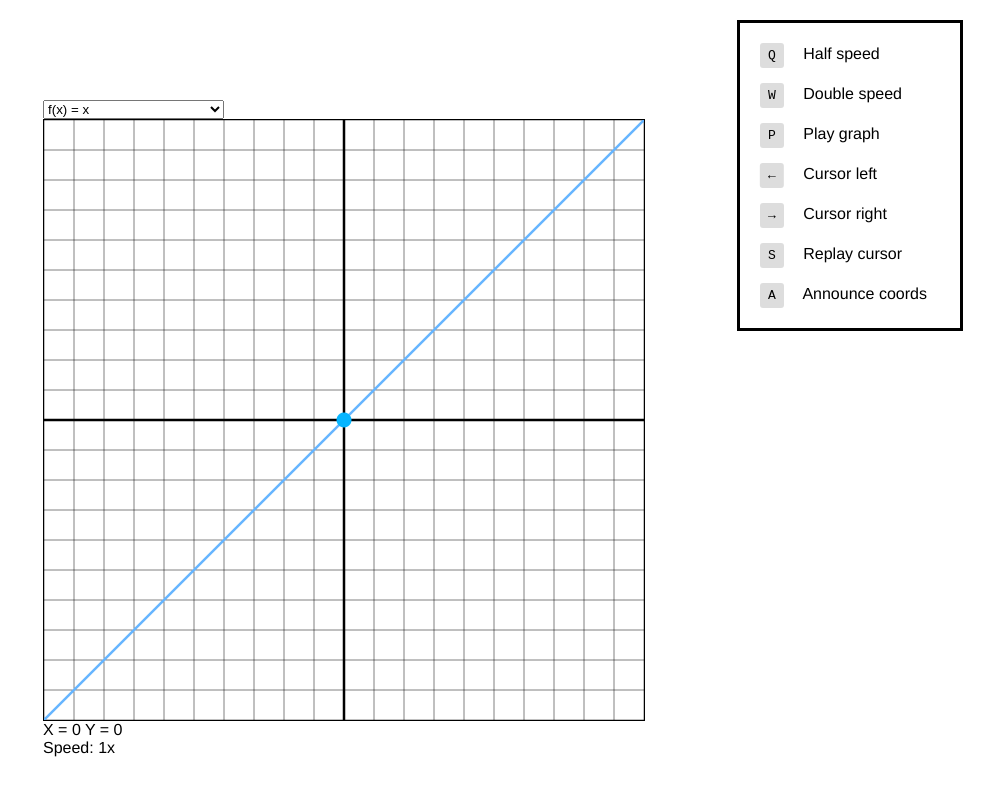
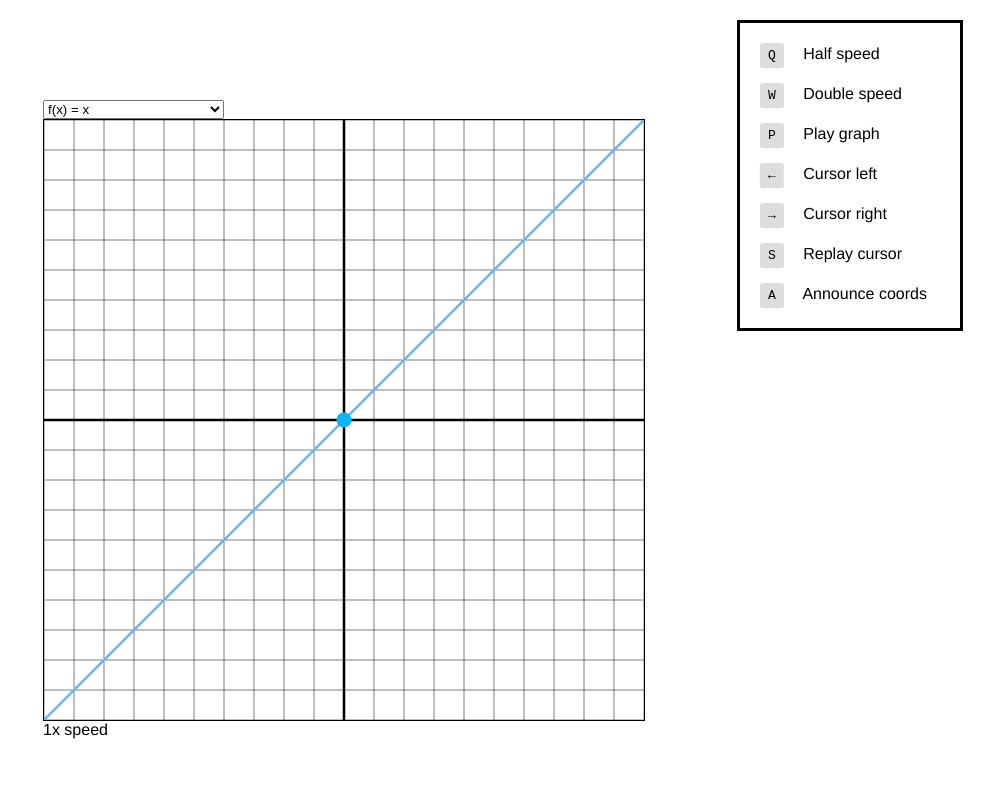
Before and after one commit to jdan/audio-graphing, a plain HTML site: page index.html in a window 1280 px wide. Shown: the whole page, without its empty margins (297-1280 px from the left). Drawn offline with Linux system fonts and the light colour scheme.

Commit message:
remove coordinate display

```diff
--- a/index.html
+++ b/index.html
@@ -9,16 +9,9 @@
 
         <!-- @2x for retina -->
         <canvas width="1200" height="1200" id="canvas"></canvas>
-        <div role="alert" id="cursor-info">
-            X =
-            <span id="cursor-x"></span>
-            Y =
-            <span id="cursor-y"></span>
-        </div>
 
         <div>
-            Speed:
-            <span id="speed"></span>x
+            <span id="speed"></span>x speed
         </div>
     </main>
 
--- a/main.js
+++ b/main.js
@@ -23,10 +23,6 @@ const Y_MAX = 10
 const X_MIN = -10
 const X_MAX = 10
 const GRID_SIZE = 1
-
-const cursorInfoDisplay = document.getElementById("cursor-info")
-const cursorXDisplay = document.getElementById("cursor-x")
-const cursorYDisplay = document.getElementById("cursor-y")
 
 const CURSOR_WIDTH = 15
 
@@ -130,7 +126,6 @@ function drawEquation() {
 }
 
 const state = {
-    cursorEnabled: true,
     cursorDelta: 0.25,
 
     // Find something on screen?
@@ -300,7 +295,6 @@ function draw() {
     drawYAxis()
     drawEquation()
 
-    if (state.cursorEnabled) {
     const cursorCenter = translatePoint(state.cursorX, currentFn(state.cursorX))
     ctx.save()
     ctx.fillStyle = "#06b5ff"
@@ -311,14 +305,6 @@ function draw() {
     ctx.fill()
     ctx.restore()
 
-        cursorXDisplay.innerText = round(state.cursorX)
-        cursorYDisplay.innerText = round(currentFn(state.cursorX))
-
-        cursorInfoDisplay.classList.remove("hidden")
-    } else {
-        cursorInfoDisplay.classList.add("hidden")
-    }
-
     document.getElementById("speed").innerText = state.speed
 }
 
```
Lines whose indentation alone changed are shown as unchanged.
